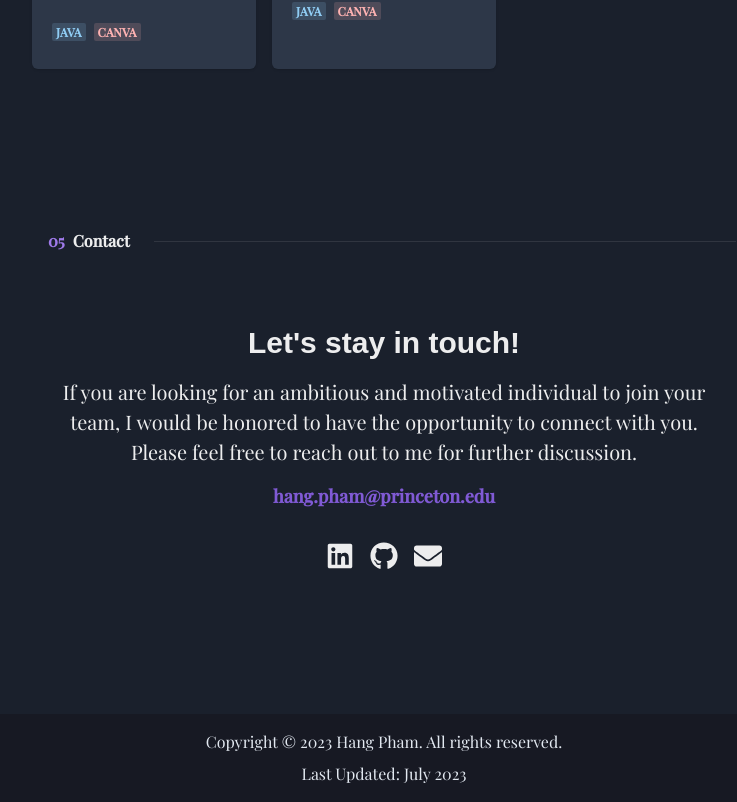
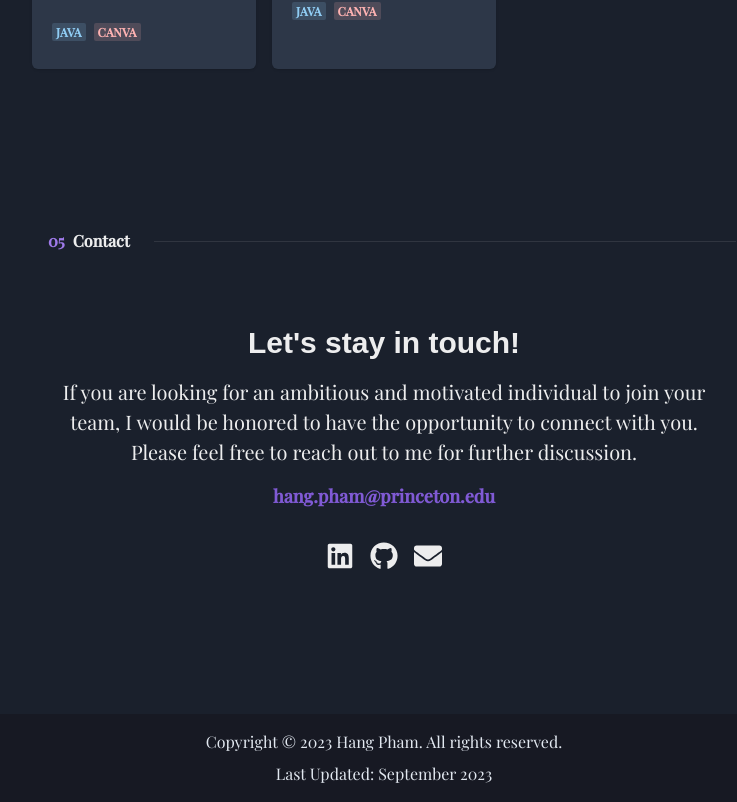
Before and after one commit to thanhhang1306/portfolio, a React (Create React App) app: page / in a window 1280 px wide. Shown: the part 8693-9495 px from the top of the page, without its empty margins (256-993 px from the left). Built offline with nearby package versions, Linux system fonts and the light colour scheme; a web font is replaced by a local one.

Commit message:
minor updates to content

```diff
--- a/src/components/pages/Footer.tsx
+++ b/src/components/pages/Footer.tsx
@@ -15,7 +15,7 @@ const Footer: React.FC = () => {
     >
       <Container as={Stack} maxW={"6xl"} py={4} align="center">
         <Text>Copyright &copy; 2023 Hang Pham. All rights reserved.</Text>
-        <Text>Last Updated: July 2023</Text>
+        <Text>Last Updated: September 2023</Text>
       </Container>
     </Box>
   );
```
